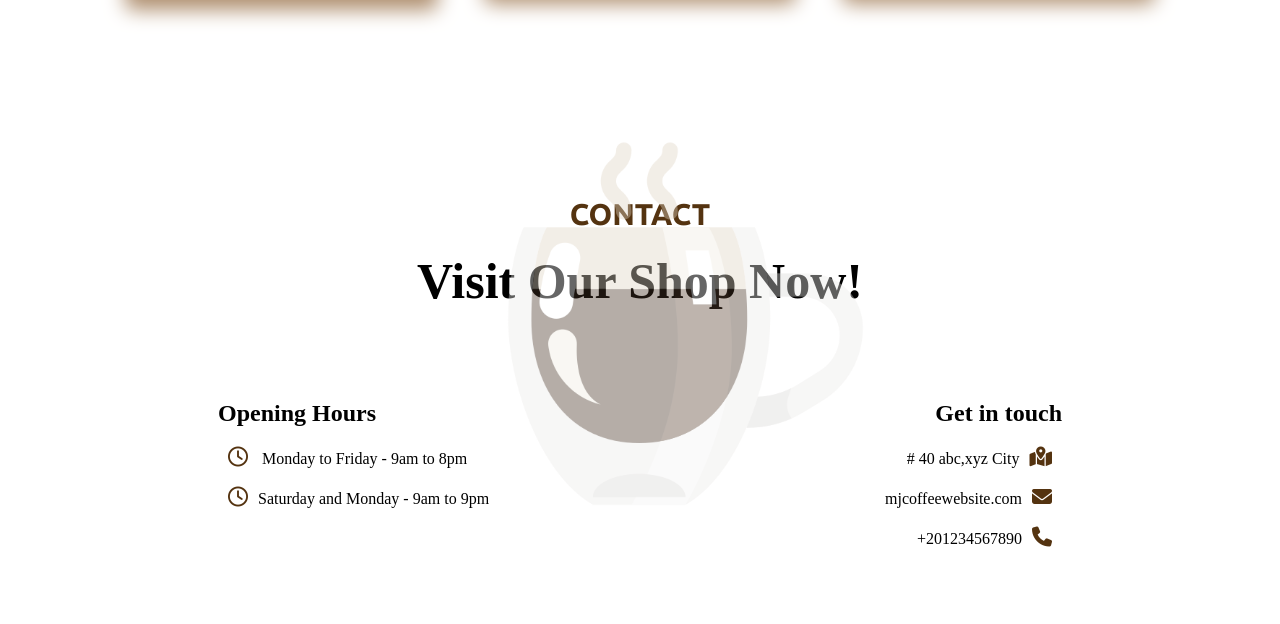
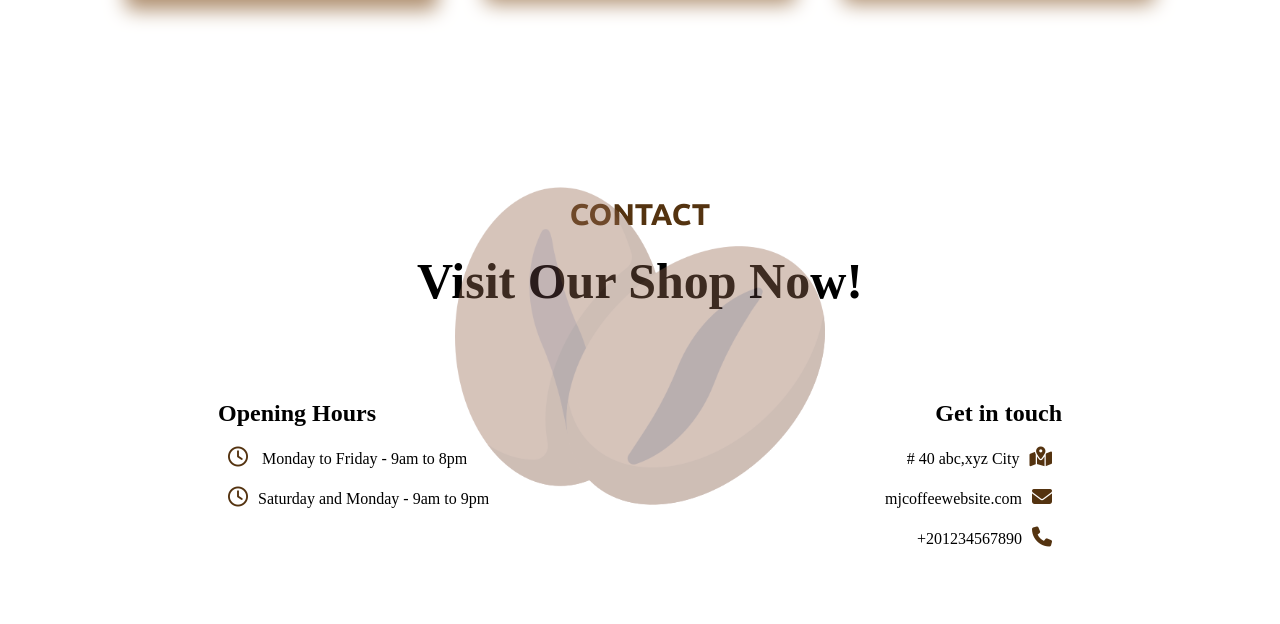
Before and after one commit to mujemi26/coffee, a plain HTML site: page index.html in a window 1280 px wide. Shown: the part 3032-3656 px from the top of the page. Drawn offline with Linux system fonts and the light colour scheme; some packages are replaced by stand-ins of ours; a script that the page names is missing; a web font is replaced by a local one.

Commit message:
Footer img Change

```diff
--- a/index.html
+++ b/index.html
@@ -209,7 +209,7 @@
     </section>
     <!-- footer -->
     <section id="footer">
-        <img src="/images/footer1.png" class="footer-img">
+        <img src="/images/footer2.png" class="footer-img">
       <div class="title-text">
         <p>CONTACT</p>
         <h1>Visit Our Shop Now!</h1>
--- a/style.css
+++ b/style.css
@@ -417,9 +417,9 @@ hr {
   max-width: 370px;
   opacity: 0.4;
   position: absolute;
-  left: 55%;
+  left: 50%;
   top: 35%;
-  transform: translate(-55%, -55%);
+  transform: translate(-50%, -50%);
 }
 
 .social-links {
```
